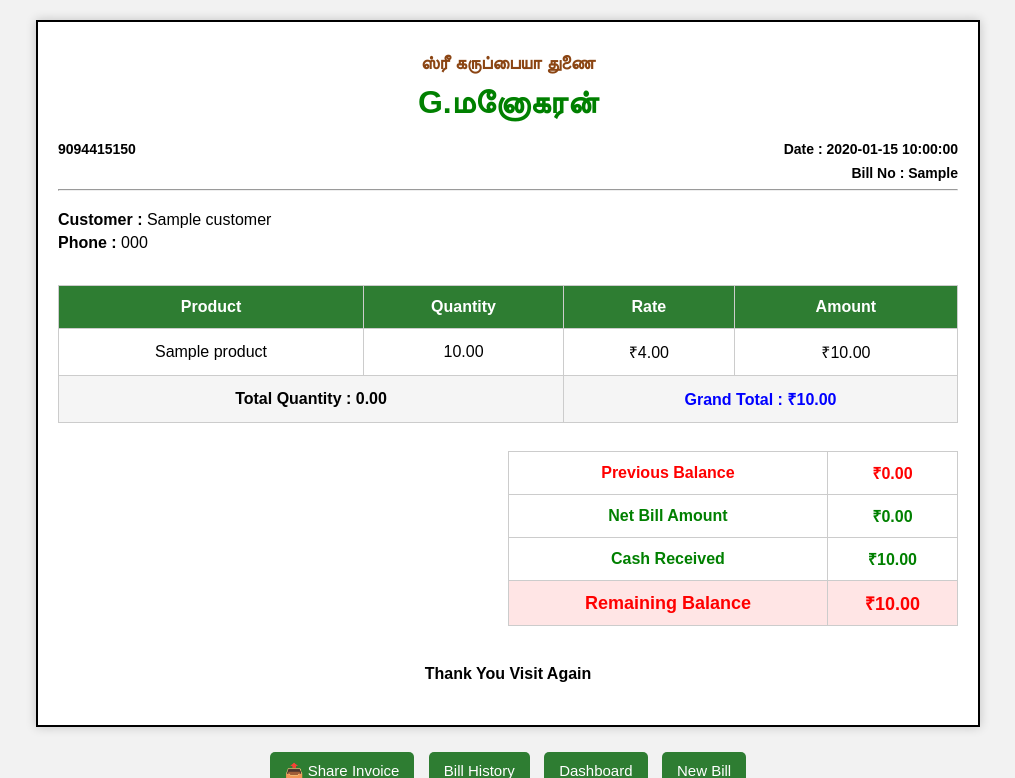
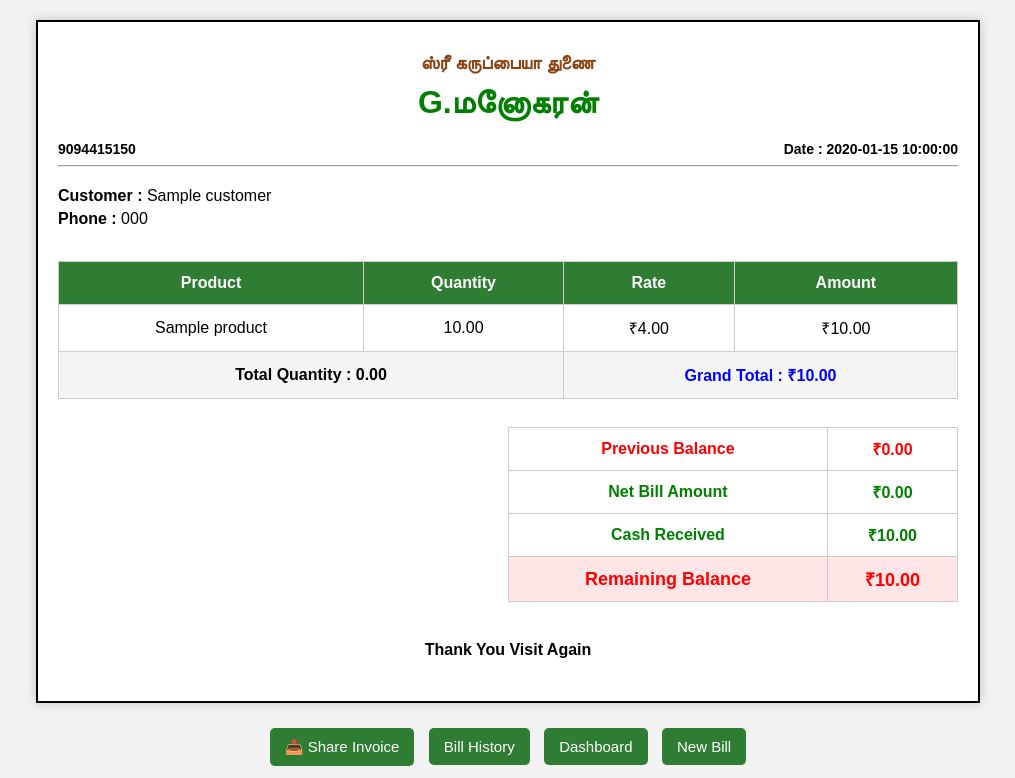
Before and after one commit to kapilraj26/billgenerate, a Flask app: template templates/invoice.html in a window 1280 px wide. Shown: the top 778 px of the page, without its empty margins (132-1147 px from the left). Run offline with Flask 3, Linux system fonts and the light colour scheme; the template is opened without the code that fills it: most values are stand-ins (such as "Sample title", 1, 10 or a date in 2020); parts of the project's set-up code (start-up, migrations or seed data) failed here and were passed over.

Commit message:
Update invoice.html

```diff
--- a/templates/invoice.html
+++ b/templates/invoice.html
@@ -43,12 +43,6 @@
             align-items: center;
             font-size: 14px;
             margin-bottom: 8px;
-        }
-
-        .bill-number {
-            text-align: right;
-            margin-top: 8px;
-            font-size: 14px;
         }
 
         /* Grand Total */
@@ -130,16 +124,6 @@
 
         <strong>
             Date : {{ today }}
-        </strong>
-
-    </div>
-
-    <!-- BILL NUMBER -->
-
-    <div class="bill-number">
-
-        <strong>
-            Bill No : {{ bill_no }}
         </strong>
 
     </div>
```
